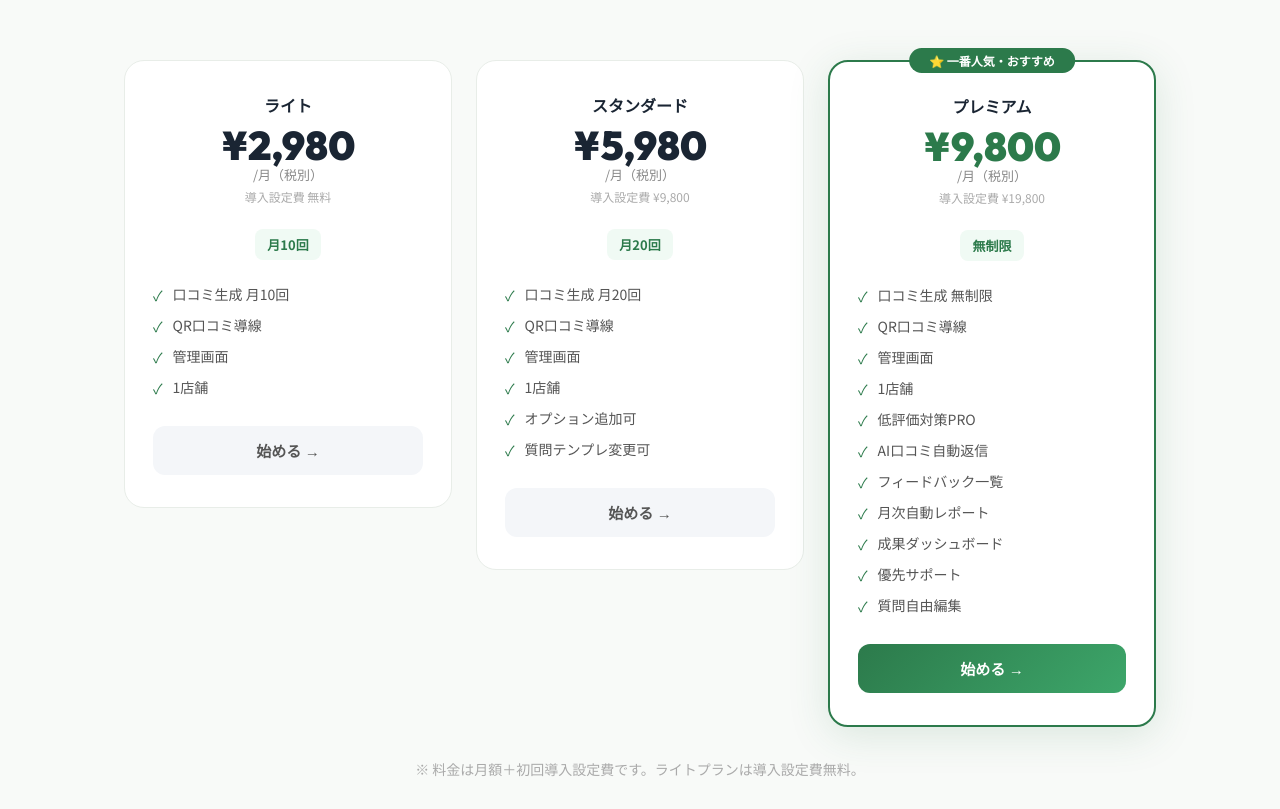
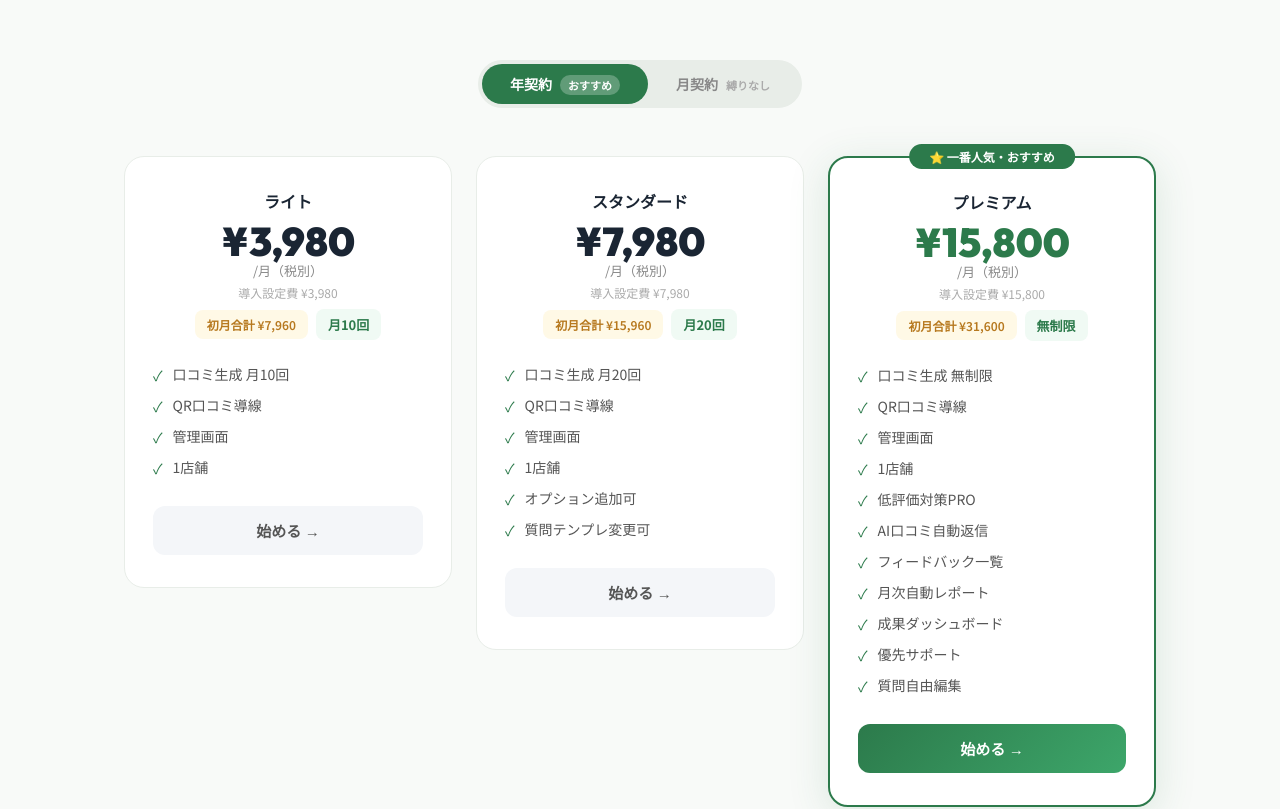
Before and after one commit to kioka-reship/review-pro, a Next.js app: page / in a window 1280 px wide. Shown: the part 3380-4189 px from the top of the page. Built offline with nearby package versions, Linux system fonts and the light colour scheme.

Commit message:
page.tsx

```diff
--- a/src/app/page.tsx
+++ b/src/app/page.tsx
@@ -1,6 +1,43 @@
+"use client";
 import Link from "next/link";
+import { useState } from "react";
 
 export default function LandingPage() {
+  const [billingCycle, setBillingCycle] = useState<"yearly" | "monthly">("yearly");
+
+  const plans = [
+    {
+      key: "light",
+      name: "ライト",
+      monthlyPrice: { monthly: 4980, yearly: 3980 },
+      setupFee: { monthly: 4980, yearly: 3980 },
+      limit: "月10回",
+      features: ["口コミ生成 月10回", "QR口コミ導線", "管理画面", "1店舗"],
+      cta: "始める",
+      recommended: false,
+    },
+    {
+      key: "standard",
+      name: "スタンダード",
+      monthlyPrice: { monthly: 9800, yearly: 7980 },
+      setupFee: { monthly: 9800, yearly: 7980 },
+      limit: "月20回",
+      features: ["口コミ生成 月20回", "QR口コミ導線", "管理画面", "1店舗", "オプション追加可", "質問テンプレ変更可"],
+      cta: "始める",
+      recommended: false,
+    },
+    {
+      key: "premium",
+      name: "プレミアム",
+      monthlyPrice: { monthly: 19800, yearly: 15800 },
+      setupFee: { monthly: 19800, yearly: 15800 },
+      limit: "無制限",
+      features: ["口コミ生成 無制限", "QR口コミ導線", "管理画面", "1店舗", "低評価対策PRO", "AI口コミ自動返信", "フィードバック一覧", "月次自動レポート", "成果ダッシュボード", "優先サポート", "質問自由編集"],
+      cta: "始める",
+      recommended: true,
+    },
+  ];
+
   return (
     <>
       <link href="https://fonts.googleapis.com/css2?family=Noto+Sans+JP:wght@400;500;600;700;900&family=Outfit:wght@700;800;900&display=swap" rel="stylesheet" />
@@ -161,37 +198,30 @@ export default function LandingPage() {
       <section id="pricing" style={{ background: "#F8FAF8" }}>
         <div className="container" style={{ textAlign: "center" }}>
           <h2 className="section-title">シンプルな料金プラン</h2>
-          <p className="section-sub">ライトプランは導入設定費無料。いつでも解約可能。</p>
+          <p className="section-sub">年契約なら毎月お得。いつでも解約可能。</p>
+
+          {/* 契約タイプ切り替えトグル */}
+          <div style={{ display: "inline-flex", background: "#E8EDE8", borderRadius: "100px", padding: "4px", marginBottom: "48px", position: "relative" }}>
+            <button
+              onClick={() => setBillingCycle("yearly")}
+              style={{ padding: "10px 28px", borderRadius: "100px", border: "none", background: billingCycle === "yearly" ? "#2C7A4B" : "transparent", color: billingCycle === "yearly" ? "#fff" : "#888", fontWeight: "700", fontSize: "14px", cursor: "pointer", fontFamily: "inherit", transition: "all 0.2s", position: "relative" }}>
+              年契約
+              <span style={{ marginLeft: "8px", background: billingCycle === "yearly" ? "rgba(255,255,255,0.25)" : "#2C7A4B", color: "#fff", borderRadius: "100px", padding: "2px 8px", fontSize: "11px", fontWeight: "700" }}>おすすめ</span>
+            </button>
+            <button
+              onClick={() => setBillingCycle("monthly")}
+              style={{ padding: "10px 28px", borderRadius: "100px", border: "none", background: billingCycle === "monthly" ? "#fff" : "transparent", color: billingCycle === "monthly" ? "#1a2533" : "#888", fontWeight: "700", fontSize: "14px", cursor: "pointer", fontFamily: "inherit", transition: "all 0.2s", boxShadow: billingCycle === "monthly" ? "0 2px 8px rgba(0,0,0,0.1)" : "none" }}>
+              月契約
+              <span style={{ marginLeft: "8px", fontSize: "11px", color: billingCycle === "monthly" ? "#888" : "#aaa" }}>縛りなし</span>
+            </button>
+          </div>
+
           <div className="plan-grid" style={{ display: "grid", gridTemplateColumns: "repeat(3, 1fr)", gap: "24px", alignItems: "start" }}>
-            {[
-              {
-                name: "ライト",
-                price: "¥2,980",
-                setup: "導入設定費 無料",
-                limit: "月10回",
-                features: ["口コミ生成 月10回", "QR口コミ導線", "管理画面", "1店舗"],
-                cta: "始める",
-                recommended: false,
-              },
-              {
-                name: "スタンダード",
-                price: "¥5,980",
-                setup: "導入設定費 ¥9,800",
-                limit: "月20回",
-                features: ["口コミ生成 月20回", "QR口コミ導線", "管理画面", "1店舗", "オプション追加可", "質問テンプレ変更可"],
-                cta: "始める",
-                recommended: false,
-              },
-              {
-                name: "プレミアム",
-                price: "¥9,800",
-                setup: "導入設定費 ¥19,800",
-                limit: "無制限",
-                features: ["口コミ生成 無制限", "QR口コミ導線", "管理画面", "1店舗", "低評価対策PRO", "AI口コミ自動返信", "フィードバック一覧", "月次自動レポート", "成果ダッシュボード", "優先サポート", "質問自由編集"],
-                cta: "始める",
-                recommended: true,
-              },
-            ].map((plan, i) => (
+            {plans.map((plan, i) => {
+              const price = plan.monthlyPrice[billingCycle];
+              const setup = plan.setupFee[billingCycle];
+              const firstMonth = price + setup;
+              return (
                 <div key={i} style={{ background: "#fff", borderRadius: "20px", padding: "32px 28px", border: plan.recommended ? "2px solid #2C7A4B" : "1.5px solid #E8EDE8", position: "relative", boxShadow: plan.recommended ? "0 8px 40px rgba(44,122,75,0.15)" : "none" }}>
                   {plan.recommended && (
                     <div style={{ position: "absolute", top: "-14px", left: "50%", transform: "translateX(-50%)", background: "#2C7A4B", color: "#fff", borderRadius: "100px", padding: "4px 20px", fontSize: "12px", fontWeight: "700", whiteSpace: "nowrap" }}>
@@ -199,10 +229,15 @@ export default function LandingPage() {
                     </div>
                   )}
                   <div style={{ fontSize: "16px", fontWeight: "700", color: "#1a2533", marginBottom: "8px" }}>{plan.name}</div>
-                <div style={{ fontFamily: "'Outfit', sans-serif", fontSize: "40px", fontWeight: "900", color: plan.recommended ? "#2C7A4B" : "#1a2533", lineHeight: 1 }}>{plan.price}</div>
+                  <div style={{ fontFamily: "'Outfit', sans-serif", fontSize: "40px", fontWeight: "900", color: plan.recommended ? "#2C7A4B" : "#1a2533", lineHeight: 1 }}>
+                    ¥{price.toLocaleString()}
+                  </div>
                   <div style={{ fontSize: "13px", color: "#888", marginBottom: "4px" }}>/月（税別）</div>
-                <div style={{ fontSize: "12px", color: "#aaa", marginBottom: "24px" }}>{plan.setup}</div>
-                <div style={{ fontSize: "13px", fontWeight: "700", color: "#2C7A4B", background: "#F0FAF4", borderRadius: "8px", padding: "6px 12px", marginBottom: "24px", display: "inline-block" }}>
+                  <div style={{ fontSize: "12px", color: "#aaa", marginBottom: "8px" }}>導入設定費 ¥{setup.toLocaleString()}</div>
+                  <div style={{ fontSize: "12px", background: "#FFF9E6", color: "#B7791F", borderRadius: "8px", padding: "6px 12px", marginBottom: "20px", fontWeight: "600", display: "inline-block" }}>
+                    初月合計 ¥{firstMonth.toLocaleString()}
+                  </div>
+                  <div style={{ fontSize: "13px", fontWeight: "700", color: "#2C7A4B", background: "#F0FAF4", borderRadius: "8px", padding: "6px 12px", marginBottom: "24px", display: "inline-block", marginLeft: "8px" }}>
                     {plan.limit}
                   </div>
                   <div style={{ display: "flex", flexDirection: "column", gap: "10px", marginBottom: "28px", textAlign: "left" }}>
@@ -217,9 +252,12 @@ export default function LandingPage() {
                     {plan.cta} →
                   </Link>
                 </div>
-            ))}
+              );
+            })}
           </div>
-          <p style={{ color: "#aaa", fontSize: "14px", marginTop: "32px" }}>※ 料金は月額＋初回導入設定費です。ライトプランは導入設定費無料。</p>
+          <p style={{ color: "#aaa", fontSize: "14px", marginTop: "32px" }}>
+            ※ 初月は月額＋導入設定費のお支払いとなります。2ヶ月目以降は月額のみ。
+          </p>
         </div>
       </section>
 
@@ -253,7 +291,7 @@ export default function LandingPage() {
             今すぐ口コミを<br />増やし始めましょう
           </h2>
           <p style={{ color: "rgba(255,255,255,0.5)", fontSize: "17px", marginBottom: "40px", lineHeight: 1.8 }}>
-            ライトプランは導入設定費無料。<br />設定は5分で完了します。
+            年契約なら月々¥3,980から。<br />設定は5分で完了します。
           </p>
           <Link href="/signup" className="btn-primary" style={{ fontSize: "18px", padding: "20px 56px" }}>
             今すぐ申し込む →
```
Lines whose indentation alone changed are shown as unchanged.
